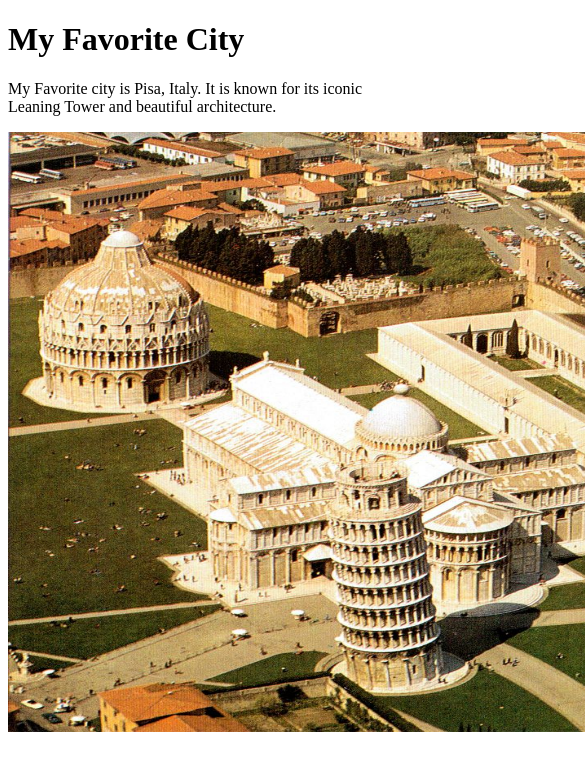
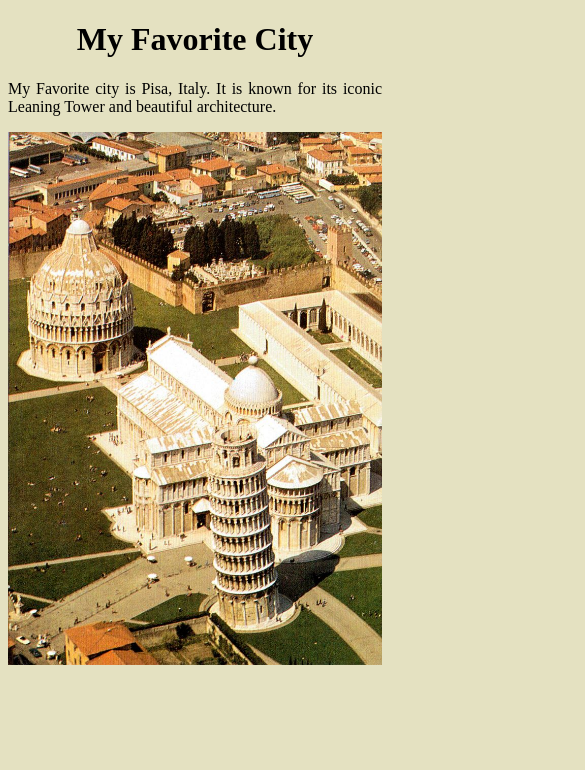
Before and after one commit to merveille-codes/WDD130, a plain HTML site: page week01/favorite-city.html in a window 390 px wide. Shown: the top 770 px of the page, 585 px wide, since content can reach past the window. Drawn offline with Linux system fonts and the light colour scheme.

Commit message:
Add responsive CSS and image positioning

```diff
--- a/week01/favorite-city.html
+++ b/week01/favorite-city.html
@@ -3,12 +3,13 @@
 <head>
     <meta charset="UTF-8">
     <meta name="viewport" content="width=device-width, initial-scale=1.0">
+    <link rel="stylesheet" href="style.css">
     <title>My Favorite City - PISA </title>
 </head>
 <body>
     <h1> My Favorite City </h1>
     <p>My Favorite city is Pisa, Italy. It is known for its iconic Leaning Tower and beautiful architecture.</p>
-    <img src="images/Pisa – Paizza dei Miracoli.jfif" alt="Favorite City Image" width="600" height="600">
+    <img src="images/PISA-PIAZZA.jpg" alt="Favorite City Image" width="500" height="200">
 </body>
 
 </html>
--- /dev/null
+++ b/week01/style.css
@@ -0,0 +1,18 @@
+body{
+    background-color: rgb(228, 225, 193);
+    font-family : times new roman;
+}
+img{
+    max-width: 100%;
+    height: auto;
+    display: block;
+    margin-left: 0 auto;
+
+}
+h1{
+    color: rgb(0, 0, 0);
+    text-align: center;
+}
+p{
+    text-align: justify;
+}
```
Also changed, not shown: week01/images/PISA-PIAZZA.jpg (renamed from week01/images/Pisa – Paizza dei Miracoli.jfif), week01/images/pisa-2.jpg (renamed from week01/images/Pisa Spring Cityscape PNG_ Leaning Tower & Duomo (Digital Download).jfif).
